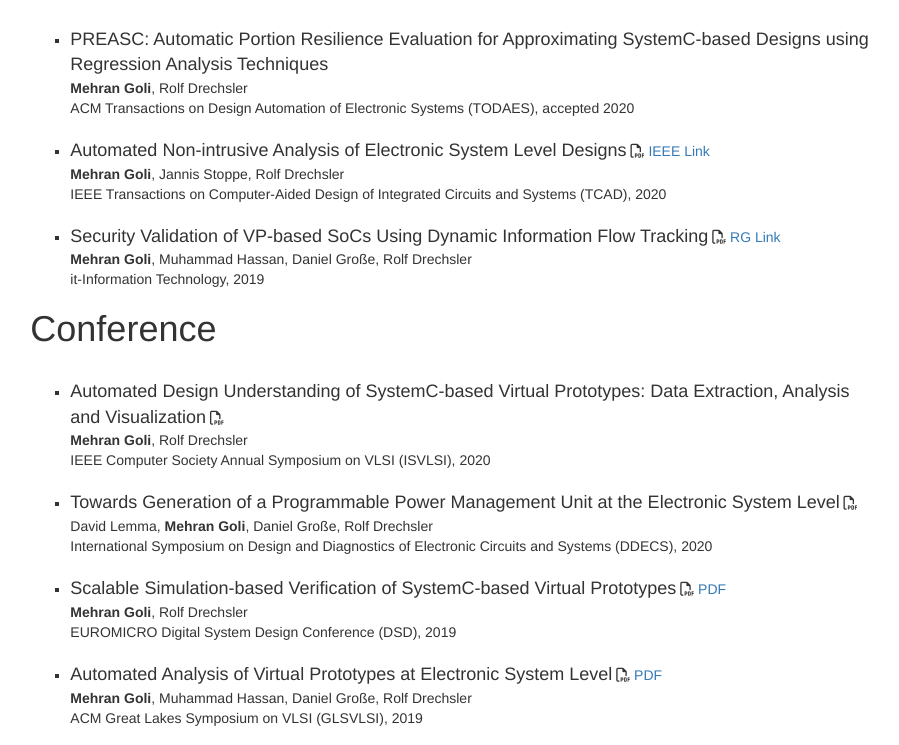
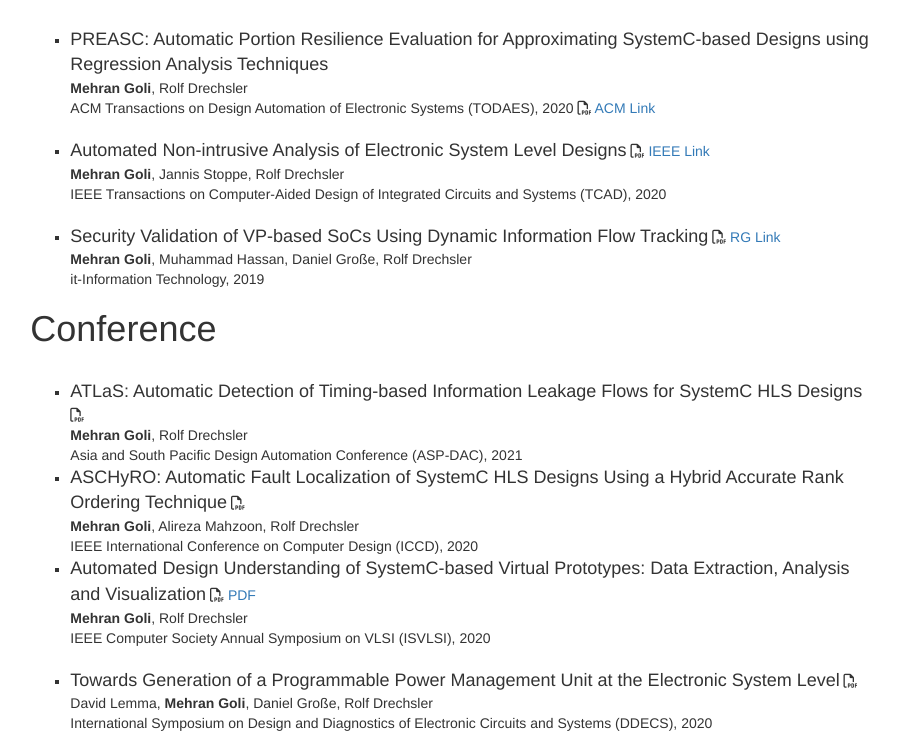
Before and after one commit to mehrangoli/mehrangoli.github.io, a plain HTML site: page publications.html in a window 1280 px wide. Shown: the part 623-1368 px from the top of the page, without its empty margins (188-1087 px from the left). Drawn offline with Linux system fonts and the light colour scheme.

Commit message:
update publications

```diff
--- a/publications.html
+++ b/publications.html
@@ -128,7 +128,10 @@
 			<div class='text'><font size="4">PREASC: Automatic Portion Resilience Evaluation for Approximating SystemC-based Designs using Regression Analysis Techniques</font>
 			</div>
 			<div class='text'><b>Mehran Goli</b>, Rolf Drechsler</div>
-			<div class='text'> ACM Transactions on Design Automation of Electronic Systems (TODAES), accepted 2020</div>
+			<div class='text'> ACM Transactions on Design Automation of Electronic Systems (TODAES), 2020
+			<i aria-hidden='true' class='fa fa-file-pdf-o'></i>
+			<a href='https://dl.acm.org/doi/abs/10.1145/3388140'>ACM Link</a>
+			</div>
 		</li>
 		<br>
 		<li>
@@ -158,16 +161,40 @@
 	<h1>Conference</h1>
 	<br>
 	<ul style="list-style-type:square;">
+
+
+		<li>
+			<div class='text'><font size="4">ATLaS: Automatic Detection of Timing-based Information Leakage Flows for SystemC HLS Designs</font>
+				<i aria-hidden='true' class='fa fa-file-pdf-o'></i>
+				<!--<a href='http://www.informatik.uni-bremen.de/agra/doc/konf/2018NORCAS_ESL_extr_pwr_params.pdf'>PDF</a>-->
+
+			</div>
+			<div class='text'><b>Mehran Goli</b>, Rolf Drechsler</div>
+			<div class='text'>Asia and South Pacific Design Automation Conference (ASP-DAC), 2021</div>
+		</li>
+
+		<li>
+			<div class='text'><font size="4">ASCHyRO: Automatic Fault Localization of SystemC HLS Designs Using a Hybrid Accurate Rank Ordering Technique</font>
+				<i aria-hidden='true' class='fa fa-file-pdf-o'></i>
+				<!--<a href='http://www.informatik.uni-bremen.de/agra/doc/konf/2018NORCAS_ESL_extr_pwr_params.pdf'>PDF</a>-->
+
+			</div>
+			<div class='text'><b>Mehran Goli</b>, Alireza Mahzoon, Rolf Drechsler</div>
+			<div class='text'>IEEE International Conference on Computer Design (ICCD), 2020</div>
+		</li>
+
 		<li>
 			<div class='text'><font size="4">Automated Design Understanding of SystemC-based Virtual Prototypes: Data Extraction, Analysis and Visualization</font>
 				<i aria-hidden='true' class='fa fa-file-pdf-o'></i>
-				<!--<a href='http://www.informatik.uni-bremen.de/agra/doc/konf/GD_DSD_2019.pdf'>PDF</a>-->
+				<a href='http://www.informatik.uni-bremen.de/agra/doc/konf/ISVLSI2020_GD.pdf'>PDF</a>
 
 			</div>
 			<div class='text'><b>Mehran Goli</b>, Rolf Drechsler</div>
 			<div class='text'>IEEE Computer Society Annual Symposium on VLSI (ISVLSI), 2020</div>
 		</li>
+
 		<br>
+
   		<li>
 			<div class='text'><font size="4">Towards Generation of a Programmable Power Management Unit at the Electronic System Level</font>
 				<i aria-hidden='true' class='fa fa-file-pdf-o'></i>
@@ -176,7 +203,9 @@
 			<div class='text'>David Lemma, <b>Mehran Goli</b>, Daniel Große, Rolf Drechsler</div>
 			<div class='text'>International Symposium on Design and Diagnostics of Electronic Circuits and Systems (DDECS), 2020</div>
 		</li>
+
 		<br>
+
   		<li>
 			<div class='text'><font size="4">Scalable Simulation-based Verification of SystemC-based Virtual Prototypes</font>
 				<i aria-hidden='true' class='fa fa-file-pdf-o'></i>
@@ -186,7 +215,9 @@
 			<div class='text'><b>Mehran Goli</b>, Rolf Drechsler</div>
 			<div class='text'>EUROMICRO Digital System Design Conference (DSD), 2019</div>
 		</li>
+
 		<br>
+
 		<li>
 			<div class='text'><font size="4">Automated Analysis of Virtual Prototypes at Electronic System Level</font>
 				<i aria-hidden='true' class='fa fa-file-pdf-o'></i>
@@ -195,7 +226,9 @@
 			<div class='text'><b>Mehran Goli</b>, Muhammad Hassan, Daniel Große, Rolf Drechsler</div>
 			<div class='text'> ACM Great Lakes Symposium on VLSI (GLSVLSI), 2019</div>
 		</li>
+
 		<br>
+
   		<li>
 			<div class='text'><font size="4">Power Intent from Initial ESL Prototypes: Extracting Power Management Parameters</font>
 				<i aria-hidden='true' class='fa fa-file-pdf-o'></i>
@@ -204,7 +237,9 @@
 			<div class='text'>David Lemma, <b>Mehran Goli</b>, Daniel Große, Rolf Drechsler</div>
 			<div class='text'>Nordic Circuits and Systems Conference (NORCAS), 2018</div>
 		</li>
+
 		<br>
+
   		<li>
 			<div class='text'><font size="4">Resilience Evaluation for Approximating SystemC Designs Using Machine Learning Techniques</font>
 				<i aria-hidden='true' class='fa fa-file-pdf-o'></i>
@@ -213,7 +248,9 @@
 			<div class='text'><b>Mehran Goli</b>, Jannis Stoppe, Rolf Drechsler</div>
 			<div class='text'>International Symposium on Rapid System Prototyping (RSP), 2018</div>
 		</li>
+
 		<br>
+
   		<li>
 			<div class='text'><font size="4">Automatic Protocol Compliance Checking of SystemC TLM-2.0 Simulation Behavior Using Timed Automata</font>
 				<i aria-hidden='true' class='fa fa-file-pdf-o'></i>
@@ -222,7 +259,9 @@
 			<div class='text'><b>Mehran Goli</b>, Jannis Stoppe, Rolf Drechsler</div>
 			<div class='text'>International Conference on Computer Design (ICCD), 2017</div>
 		</li>
+
 		<br>
+
   		<li>
 			<div class='text'><font size="4">Automatic Equivalence Checking for SystemC-TLM 2.0 Models Against their Formal Specifications</font>
 				<i aria-hidden='true' class='fa fa-file-pdf-o'></i>
@@ -231,7 +270,9 @@
 			<div class='text'><b>Mehran Goli</b>, Jannis Stoppe, Rolf Drechsler</div>
 			<div class='text'>Design, Automation and Test in Europe (DATE), 2017</div>
 		</li>
+
 		<br>
+
   		<li>
 			<div class='text'><font size="4">AIBA: an Automated Intra-Cycle Behavioral Analysis for SystemC-based Design Exploration</font>
 				<i aria-hidden='true' class='fa fa-file-pdf-o'></i>
@@ -240,7 +281,9 @@
 			<div class='text'><b>Mehran Goli</b>, Jannis Stoppe, Rolf Drechsler</div>
 			<div class='text'>International Conference on Computer Design (ICCD), 2016</div>
 		</li>
+
 		<br>
+
   		<li>
 			<div class='text'><font size="4">Application-specific power-aware mapping for reconfigurable NoC architectures</font>
 				<i aria-hidden='true' class='fa fa-file-pdf-o'></i>
```
